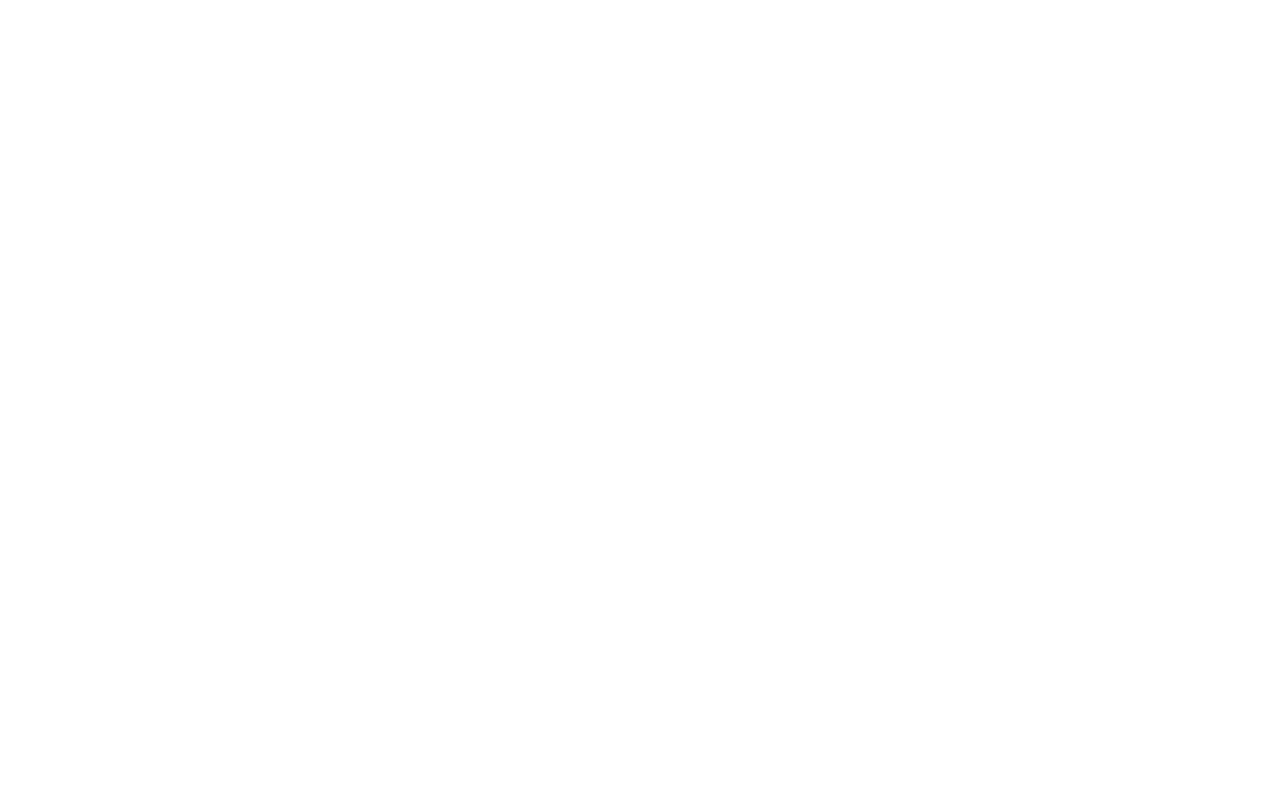
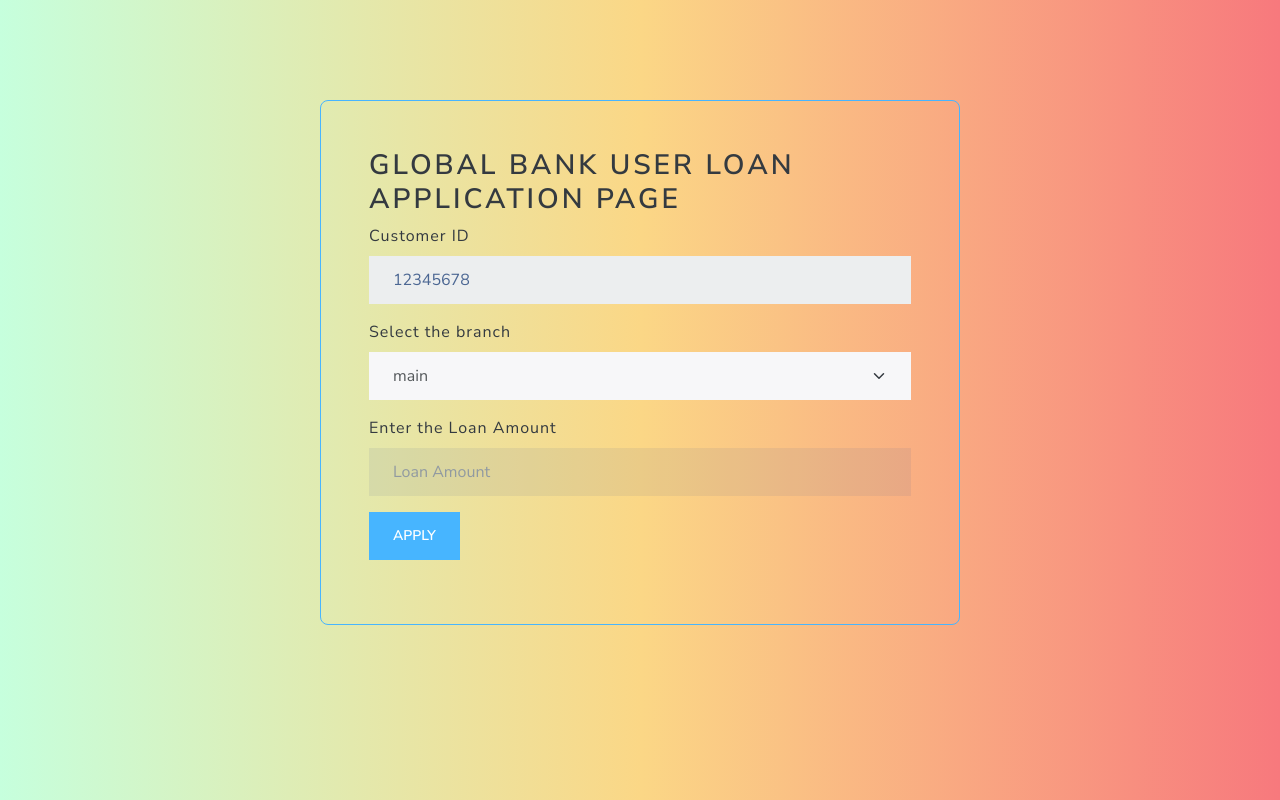
Before and after one commit to subhankar-nitt/group4-capstone-project-2, a React (Create React App) app in the folder bankapplication-20221104T101817Z-001/bankapplication/: page /applyLoan in a window 1280 px wide. Before the commit this address had no page. Built offline with nearby package versions, Linux system fonts and the light colour scheme.

Commit message:
user story 4: apply loan

```diff
--- a/bankapplication-20221104T101817Z-001/bankapplication/src/App.js
+++ b/bankapplication-20221104T101817Z-001/bankapplication/src/App.js
@@ -4,10 +4,12 @@
 import { BrowserRouter, Route, Routes, Redirect } from "react-router-dom";
 import UserRegisteration from "./Components/UserRegisteration";
 import UserMenu from "./Components/UserMenu";
+import ApplyLoan from "./Components/ApplyLoan";
+import TransactionManagement from "./Components/TransactionManagement";
 function App() {
     return (
         <BrowserRouter>
-            <main className='d-flex flex-column'>
+            <main className='main d-flex flex-column'>
                 <Routes>
                     <Route path='/' element={<UserMenu />} />
                 </Routes>
@@ -17,6 +19,15 @@
                 <Routes>
                     <Route path='/register' element={<UserRegisteration />} />
                 </Routes>
+                <Routes>
+                    <Route path='/applyLoan' element={<ApplyLoan />} />
+                </Routes>
+                <Routes>
+                    <Route
+                        path='/transactions'
+                        element={<TransactionManagement />}
+                    />
+                </Routes>
             </main>
         </BrowserRouter>
     );
--- a/bankapplication-20221104T101817Z-001/bankapplication/src/Components/ApplyLoan.jsx
+++ b/bankapplication-20221104T101817Z-001/bankapplication/src/Components/ApplyLoan.jsx
@@ -0,0 +1,139 @@
+import React from "react";
+import { useState } from "react";
+import { Link, useNavigate } from "react-router-dom";
+import {
+    Button,
+    Form,
+    FormGroup,
+    Input,
+    FormFeedback,
+    Label,
+} from "reactstrap";
+const validateAmount = (val) => !isNaN(val) && val >= 0 && val <= 100000;
+const validateField = (field, value) => {
+    switch (field) {
+        case "amount":
+            return validateAmount(value);
+        case "branch":
+            return true;
+        default:
+            return false;
+    }
+};
+const branches = ["main", "temp"];
+const ApplyLoan = () => {
+    const [loan, setLoan] = useState({
+        userId: "12345678",
+        branch: branches[0],
+    });
+    const [valid, setValid] = useState({
+        amount: true,
+    });
+    const apply = () => {};
+    const handleChange = async (e) => {
+        setLoan({
+            ...loan,
+            [e.target.name]: e.target.value,
+        });
+        await setValid({
+            ...valid,
+            [e.target.name]: validateField(e.target.name, e.target.value),
+        });
+    };
+    return (
+        <div className='auth d-flex flex-row justify-content-center'>
+            <div
+                className='ml-auto mr-auto col-12 col-md-7 col-lg-6 form '
+                style={{ marginTop: "100px" }}>
+                <h2>Global Bank User loan application Page</h2>
+                <Form onSubmit={apply}>
+                    <FormGroup>
+                        <Label for='userId'>Customer ID</Label>
+                        <Input
+                            type='text'
+                            name='userId'
+                            id='userId'
+                            placeholder='userId'
+                            value={loan.userId}
+                            // onChange={handleChange}
+                            required
+                            disabled
+                            // invalid={
+                            //     loan?.userId === "" || !valid.userId
+                            // }
+                        />
+                        <FormFeedback>
+                            Please enter a 8 character valid UserId
+                        </FormFeedback>
+                    </FormGroup>
+                    <FormGroup>
+                        <Label for='amount'>Select the branch</Label>
+                        <Input
+                            type='select'
+                            name='branch'
+                            id='branch'
+                            onChange={handleChange}>
+                            {branches.map((branch) => (
+                                <option key={branch}>{branch}</option>
+                            ))}
+                        </Input>
+                        {/* <Input
+                            type='amount'
+                            name='amount'
+                            id='amount'
+                            placeholder='Loan Amount'
+                            onChange={handleChange}
+                            required
+                            invalid={loan?.amount === "" || !valid.amount}
+                        /> */}
+                        <FormFeedback>
+                            Amount should be between 0 and 100000
+                        </FormFeedback>
+                    </FormGroup>
+                    <FormGroup>
+                        <Label for='amount'>Enter the Loan Amount</Label>
+
+                        <Input
+                            type='amount'
+                            name='amount'
+                            id='amount'
+                            placeholder='Loan Amount'
+                            onChange={handleChange}
+                            required
+                            invalid={loan?.amount === "" || !valid.amount}
+                        />
+                        <FormFeedback>
+                            Amount should be between 0 and 100000
+                        </FormFeedback>
+                    </FormGroup>
+
+                    <FormGroup className=''>
+                        <>
+                            <div className=' text-align-end ml-auto mr-auto'>
+                                <div
+                                    className='ml-auto mr-auto'
+                                    style={{ width: "fit-content" }}>
+                                    <Button
+                                        color='primary'
+                                        className='ml-auto mr-auto'
+                                        disabled={!valid.amount}>
+                                        Apply
+                                    </Button>
+                                </div>
+                            </div>
+                        </>
+                    </FormGroup>
+
+                    {/* <FormGroup style={{ marginTop: "50px" }}>
+                        <h5 className='text-align-center'>
+                            Welcome to the bank,{" "}
+                            <Link to='/register'>Click here to register</Link>
+                        </h5>
+                    </FormGroup> */}
+                </Form>
+            </div>
+        </div>
+    );
+};
+
+export default ApplyLoan;
```
